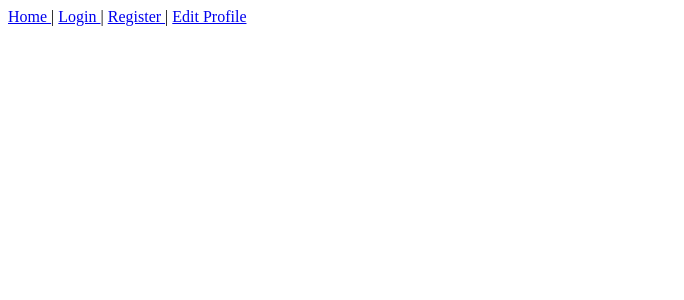
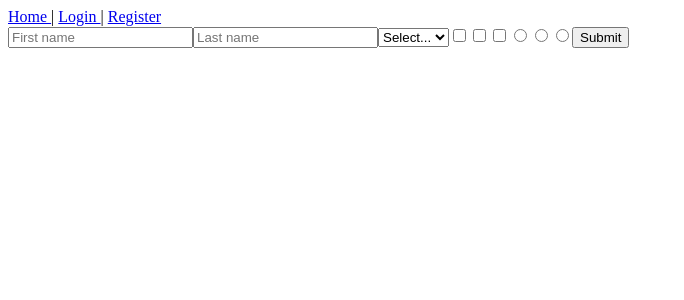
Before and after one commit to MikeMoore94/eCommerce_FE, a React (Create React App) app: page / in a window 1280 px wide. Shown: the top 300 px of the page, without its empty margins (0-684 px from the left). Built offline with nearby package versions, Linux system fonts and the light colour scheme; no server answers.

Commit message:
started registration form build

```diff
--- a/package.json
+++ b/package.json
@@ -12,6 +12,7 @@
     "react": "^17.0.2",
     "react-bootstrap": "^2.0.2",
     "react-dom": "^17.0.2",
+    "react-hook-form": "^7.20.2",
     "react-router-dom": "^5.3.0",
     "react-scripts": "4.0.3",
     "web-vitals": "^1.1.2"
--- a/src/Components/App.jsx
+++ b/src/Components/App.jsx
@@ -5,7 +5,7 @@ import "./App.css";
 import {createBrowserHistory} from 'history'
 import { Container } from "react-bootstrap";
 import NavBar from "./NavBar/NavBar";
-
+import Register from "./Register/Register";
 
 
 
@@ -46,7 +46,7 @@ class App extends Component {
 
     register = async (registerUser) => {
       let secondRegister = registerUser
-      let response = await axios.post("https://localhost:44394/api/authentication/", registerUser);
+      let response = await axios.post("https://localhost:44394/api/register/", registerUser);
       if(response === undefined){
         this.setState({});
       }
@@ -181,6 +181,7 @@ class App extends Component {
       return(
         <Container fluid>
           <NavBar />
+          <Register />
 
 
         </Container>
--- a/src/Components/NavBar/NavBar.jsx
+++ b/src/Components/NavBar/NavBar.jsx
@@ -57,7 +57,7 @@ const NavBar = (props) =>{
             <span> <a href="/"> Home </a> </span>
                 {anon ? <span>|  <a href="/login"> Login </a> </span> :null}
                 {anon ? <span> |  <a href="/register"> Register </a> </span>:null}
-                {anon ? <span>|  <a href="/profile/edit/{userId}"> Edit Profile </a> </span>: null}
+                {seller ? <span>|  <a href="/profile/edit/{userid}"> Edit Profile </a> </span>: null}
                 {seller ? <span>|  <a href={sellerURL}> Seller Menu </a> </span>: null}
                 {buyer ? <span>|  <a href={editProfileURL}> Edit Profile </a> </span>: null}
                 {seller ? <span>|  <a href="/cart">Cart</a></span>:null}
--- a/src/Components/Register/Register.jsx
+++ b/src/Components/Register/Register.jsx
@@ -0,0 +1,34 @@
+import * as React from "react";
+import { useForm } from "react-hook-form";
+
+ function Register() {
+  const { register, handleSubmit, formState: {errors}, } = useForm();
+  const onSubmit = (data) => console.log(data);
+//   alert(JSON.stringify(data));
+  return (
+    <form onSubmit={handleSubmit(onSubmit)}>
+        <input {...register("firstName", { required: true })} placeholder="First name" />
+
+        <input {...register("lastName", { minLength: 2 })} placeholder="Last name" />
+
+            <select {...register("category")}>
+                <option value="">Select...</option>
+                <option value="A">Seller</option>
+                <option value="B">Buyer</option>
+            </select>
+
+        <input {...register("checkbox")} type="checkbox" value="A" />
+        <input {...register("checkbox")} type="checkbox" value="B" />
+        <input {...register("checkbox")} type="checkbox" value="C" />
+
+        <input {...register("radio")} type="radio" value="A" />
+        <input {...register("radio")} type="radio" value="B" />
+        <input {...register("radio")} type="radio" value="C" />
+
+        <input type="submit" />
+    </form>
+
+  );
+}
+
+export default Register;
```
Also changed, not shown: src/Components/Login/Login.jsx (+54 -54 lines), 1 other file (tests, documents, lock files or other folders).
